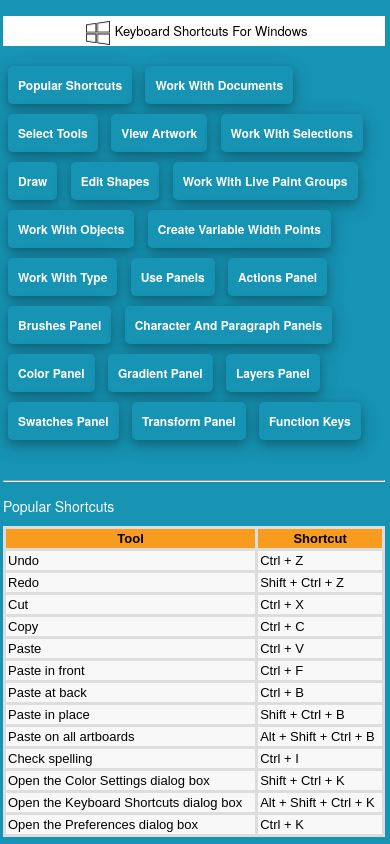
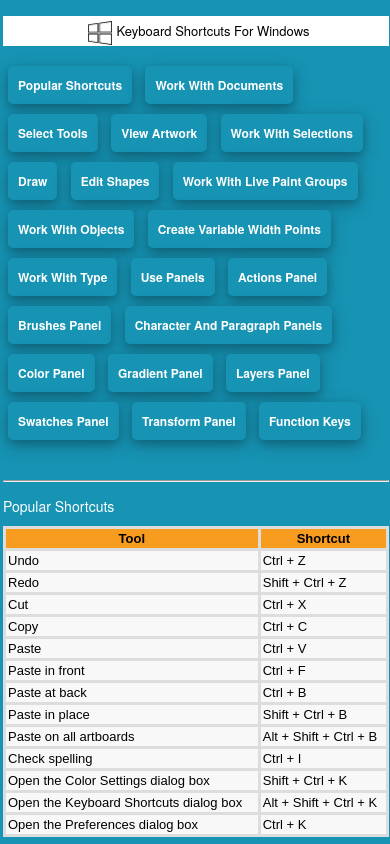
Before and after one commit to PyBest9/AI-Keyboard-shortcuts, a plain HTML site: page windows.html in a window 390 px wide. Shown: the top 844 px of the page. Drawn offline with Linux system fonts and the light colour scheme; some packages are replaced by stand-ins of ours.

Commit message:
Update windows.css

```diff
--- a/css/windows.css
+++ b/css/windows.css
@@ -31,7 +31,7 @@ body {
     height:100%;
     margin:0px;
     padding:3px;
-    width:98%;
+    width:99%;
     text-align: center;
 }
 
```
